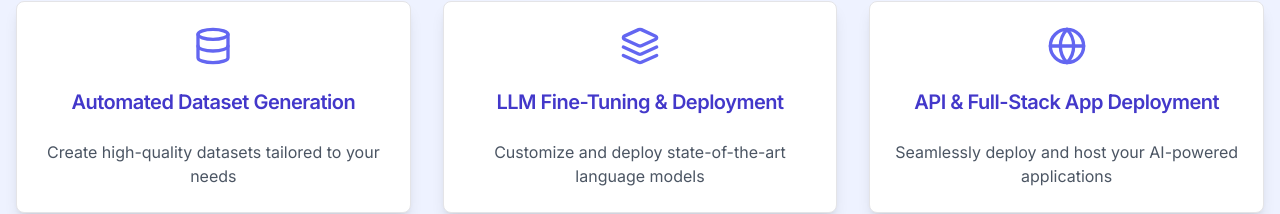
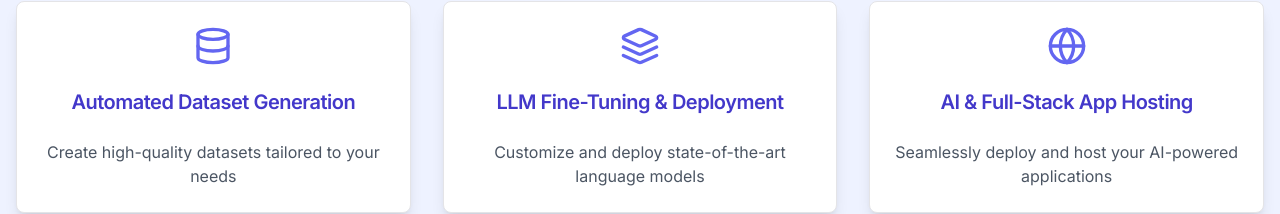
Before and after one commit to SupaLlama/supallama-ai-frontend, a Next.js app: page / in a window 1280 px wide. Shown: the part 523-737 px from the top of the page. Built offline with nearby package versions, Linux system fonts and the light colour scheme.

Commit message:
Fixed copy

```diff
--- a/components/aiServiceLandingPage.tsx
+++ b/components/aiServiceLandingPage.tsx
@@ -31,7 +31,7 @@ export default function AIServiceLanding() {
             {[
               { icon: <Database className="h-10 w-10 text-indigo-500" />, title: "Automated Dataset Generation", description: "Create high-quality datasets tailored to your needs" },
               { icon: <Layers className="h-10 w-10 text-indigo-500" />, title: "LLM Fine-Tuning & Deployment", description: "Customize and deploy state-of-the-art language models" },
-              { icon: <Globe className="h-10 w-10 text-indigo-500" />, title: "API & Full-Stack App Deployment", description: "Seamlessly deploy and host your AI-powered applications" },
+              { icon: <Globe className="h-10 w-10 text-indigo-500" />, title: "AI & Full-Stack App Hosting", description: "Seamlessly deploy and host your AI-powered applications" },
               { icon: <Code className="h-10 w-10 text-indigo-500" />, title: "Code Generation & Iteration", description: "Accelerate development with AI-assisted coding tools" },
               { icon: <Zap className="h-10 w-10 text-indigo-500" />, title: "Scalable Infrastructure", description: "Robust and scalable infrastructure for your AI projects" },
               { icon: <CheckCircle className="h-10 w-10 text-indigo-500" />, title: "Expert Support", description: "White-glove support from our team of AI specialists" },
```
